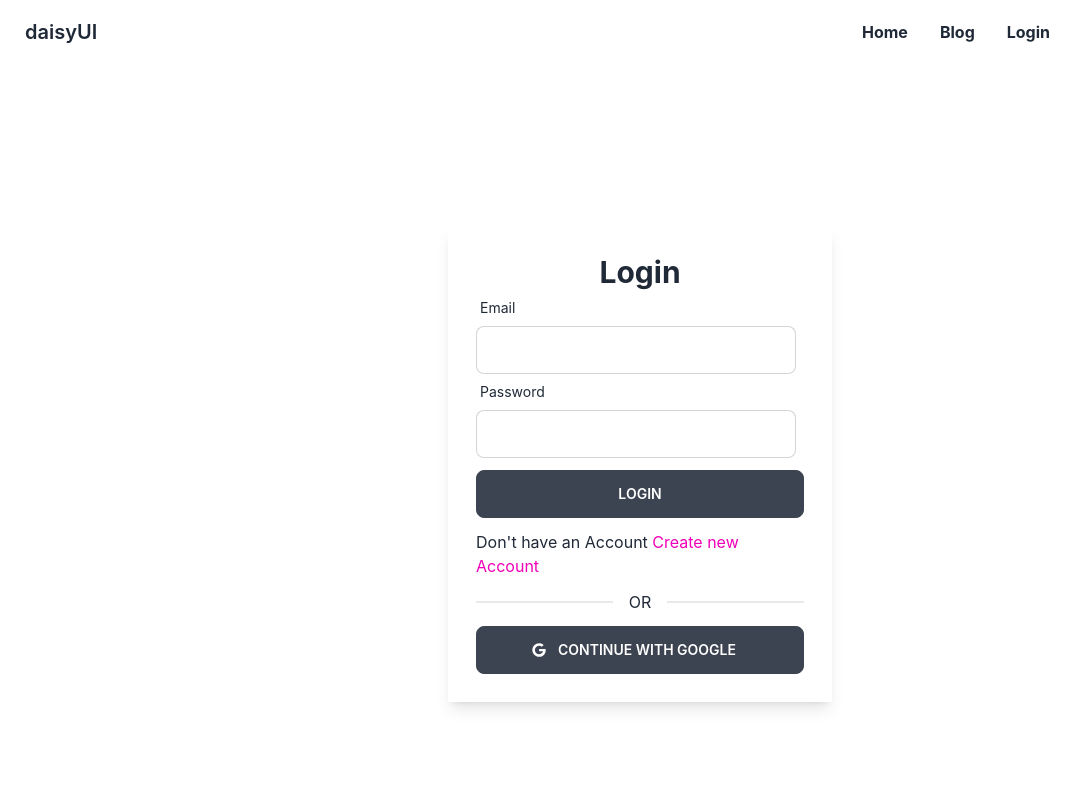
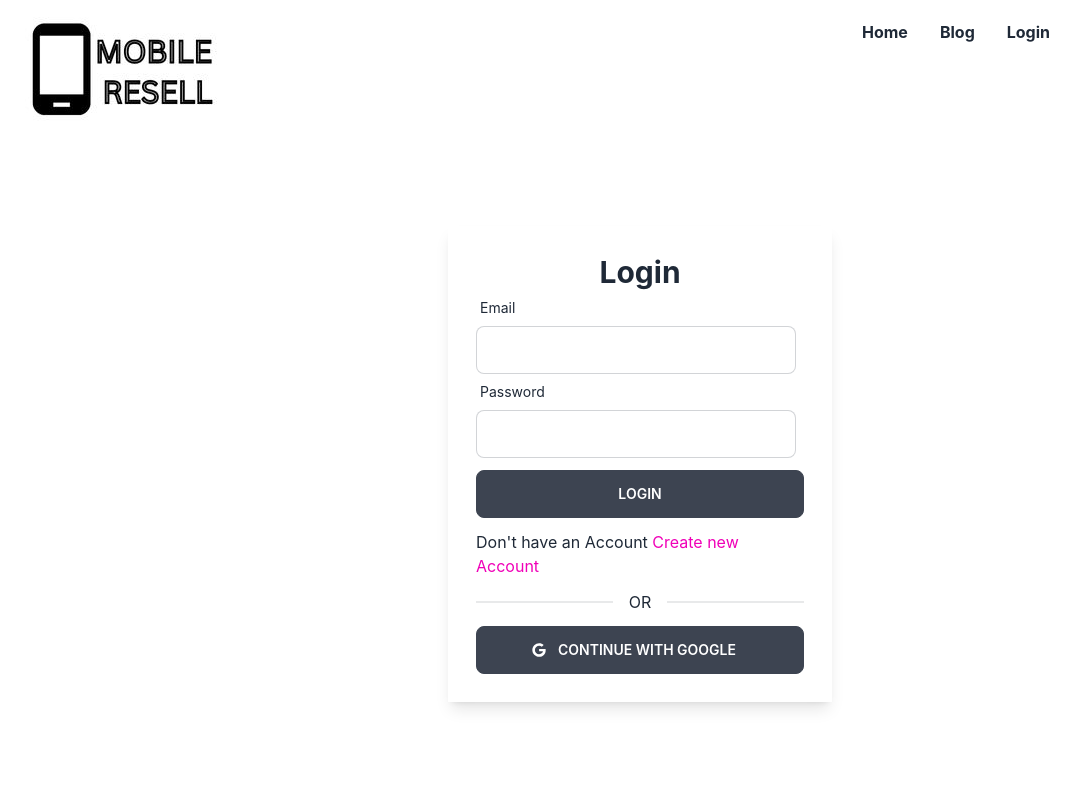
Before and after one commit to wpmdalamin/Product-Resell-client-site, a React (Create React App) app: page /login in a window 1280 px wide. Shown: the top 800 px of the page, without its empty margins (0-1087 px from the left). Built offline with nearby package versions, Linux system fonts and the light colour scheme; no server answers.

Commit message:
Logo Added

```diff
--- a/src/Pages/Shared/Navbar/Navbar.js
+++ b/src/Pages/Shared/Navbar/Navbar.js
@@ -1,6 +1,7 @@
 import React, { useContext } from "react";
 import { Link } from "react-router-dom";
 import { AuthContext } from "../../../contexts/AuthProvider";
+import logo from "../../../images/Md-mobile-resell.jpg"
 
 const Navbar = () => {
   const { user, logOut } = useContext(AuthContext);
@@ -49,7 +50,7 @@ const Navbar = () => {
           </ul>
         </div>
         <Link to="/" className="btn btn-ghost normal-case text-xl">
-          daisyUI
+          <img src={logo} alt="" />
         </Link>
       </div>
       <div className="navbar-center hidden lg:flex">
```
